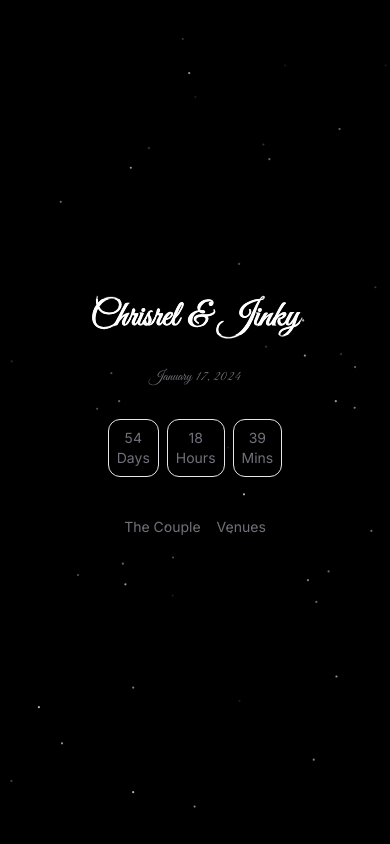
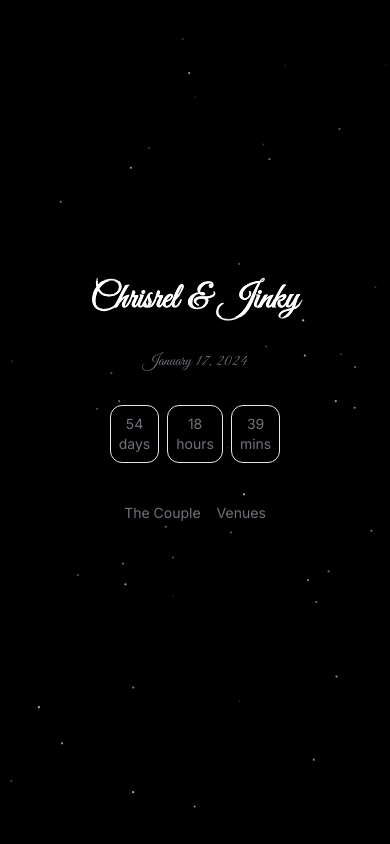
Before and after one commit to Marniebright/countdown, a Next.js app: page / in a window 390 px wide. Built offline with nearby package versions, Linux system fonts and the light colour scheme; what tailwindcss-debug-screens would draw is missing.

Commit message:
fix fonts and paddings

```diff
--- a/app/components/timer.tsx
+++ b/app/components/timer.tsx
@@ -22,9 +22,9 @@ export const Timer = ({ deadline = new Date().toString() }) => {
         <div className="flex items-center justify-center">
             <div className="flex gap-2 sm:grid-cols-3">
             {Object.entries({
-                Days: time / DAY,
-                Hours: (time / HOUR) % 24,
-                Mins: (time / MINUTE) % 60,
+                days: time / DAY,
+                hours: (time / HOUR) % 24,
+                mins: (time / MINUTE) % 60,
                 // Secs: (time / SECOND) % 60
             }).map(([label, value]) => (
                 <Card key={value}>
--- a/app/couple/page.tsx
+++ b/app/couple/page.tsx
@@ -1,6 +1,7 @@
 "use client";
 import { Navigation } from "../components/nav";
-import { Card } from "../components/card";
+import Image from "next/image";
+
 
 const socials = [
 	{
@@ -17,8 +18,12 @@ export default function Couple() {
 	return (
 		<div className="bg-gradient-to-tl from-zinc-900/0 via-zinc-900 to-zinc-900/0">
 			<Navigation />
-			<div className="container flex items-center justify-center min-h-screen px-4 mx-auto mt-20">
+			<div className="container flex items-center justify-center min-h-screen px-4 mx-auto">
 				<div className="grid grid-cols-1 gap-8 mx-auto sm:mt-0 sm:grid-cols-2 lg:gap-16">
+					{/* <div className="sm:flex gap-3 p-4">
+						<Image src="/couple3.jpg" alt="couple" width={300} height={300} />
+						<Image src="/couple2.jpg" alt="couple" width={300} height={300} />
+					</div> */}
 					{socials.map((s) => (
 						<div key={s.label} className="p-4 relative flex flex-col items-center gap-4 duration-700 group md:gap-8 md:py-24  lg:pb-48  md:p-16">
 							<span
--- a/app/page.tsx
+++ b/app/page.tsx
@@ -1,7 +1,6 @@
 'use client'
 
 import Link from "next/link";
-import Image from "next/image";
 import React from "react";
 import Particles from "./components/particles";
 import { Timer } from "./components/timer"
@@ -23,25 +22,18 @@ export default function Home() {
         className="absolute inset-0 -z-10 animate-fade-in"
         quantity={100}
       />
-       <div className="flex gap-3 p-4">
-          {/* <Image src="/couple2.jpg" alt="couple" width={300} height={300} /> */}
-          {/* <Image src="/couple.jpg" alt="couple" width={300} height={300} /> */}
-          {/* <Image src="/couple3.jpg" alt="couple" width={300} height={300} /> */}
-        </div>
-        <h1 className="z-10 text-4xl duration-1000 bg-white cursor-default text-edge-outline animate-title font-display sm:text-6xl md:text-9xl whitespace-nowrap bg-clip-text">
+        <h1 className="z-10 text-4xl duration-1000 bg-white cursor-default text-edge-outline animate-title font-display sm:text-9xl md:text-9xl whitespace-nowrap bg-clip-text">
           <span> {groom} </span>
           <span>
             &
           </span>
           <span> {bride} </span>
         </h1>
-
-
       <div className="hidden w-screen h-px animate-glow md:block animate-fade-right bg-gradient-to-r from-zinc-300/0 via-zinc-400/50 to-zinc-300/0" />
 
       <div className="my-8 text-center animate-fade-in">
-        <h2 className="text-sm text-zinc-500 font-display sm:text-4xl md:text-6xl">
-          <span> {date} </span>
+        <h2 className="text-zinc-500 font-display sm:text-6xl md:text-6xl">
+          <span>{date}</span>
         </h2>
       </div>
       <div className="text-center animate-fade-in">
--- a/app/venues/page.tsx
+++ b/app/venues/page.tsx
@@ -42,7 +42,7 @@ export default function Venues() {
 									{s.icon}
 								</span>{" "}
 								<div className="z-10 flex flex-col items-center">
-									<span className="lg:text-xl font-medium duration-150 xl:text-3xl text-zinc-200 group-hover:text-white font-display">
+									<span className="lg:text-xl font-medium duration-150 xl:text-3xl text-zinc-200 group-hover:text-white">
 										{s.handle}
 									</span>
 									<span className="mt-4 text-sm text-center duration-1000 text-zinc-400 group-hover:text-zinc-200">
```
